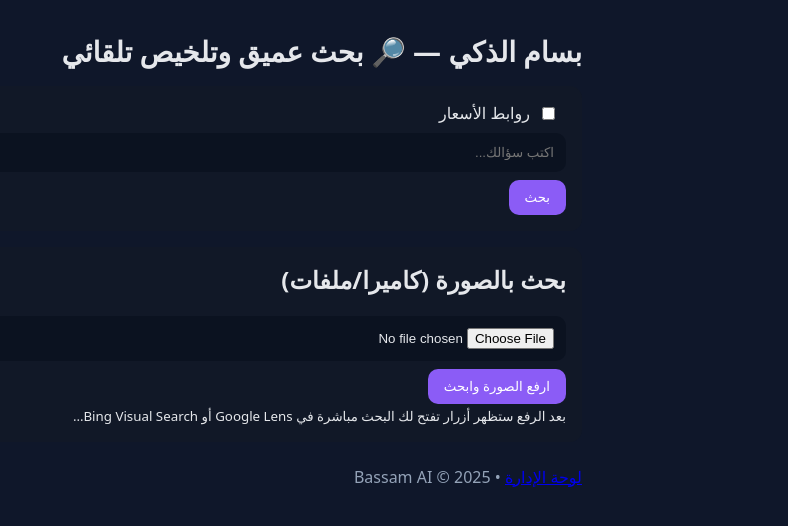
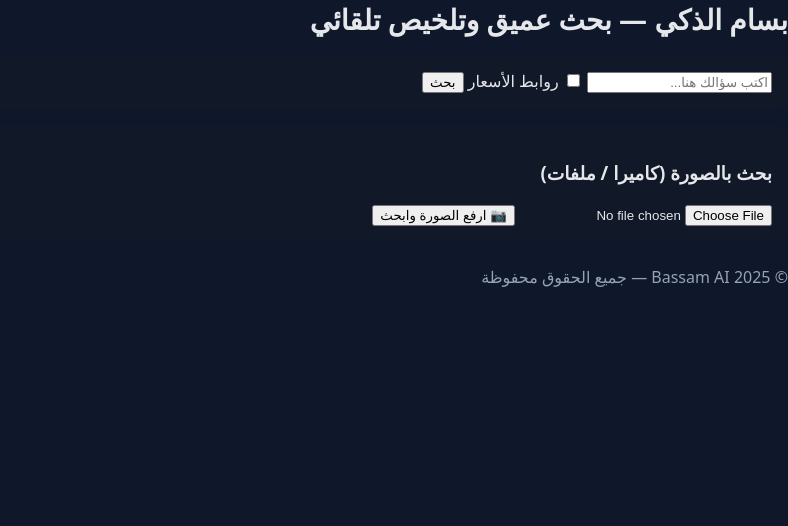
Before and after one commit to bassam-st/bassam-brain, a FastAPI app: page / in a window 1280 px wide. Shown: the top 526 px of the page, without its empty margins (492-1280 px from the left). Run offline with FastAPI, Linux system fonts and the light colour scheme.

Commit message:
Update index.html

```diff
--- a/templates/index.html
+++ b/templates/index.html
@@ -1,48 +1,82 @@
 <!doctype html>
 <html lang="ar" dir="rtl">
 <head>
-  <meta charset="utf-8"/>
-  <meta name="viewport" content="width=device-width,initial-scale=1"/>
-  <title>بسام الذكي — بحث عميق وتلخيص تلقائي</title>
-  <link rel="stylesheet" href="/static/style.css">
-  <meta name="theme-color" content="#0f172a"/>
+  <meta charset="utf-8" />
+  <meta name="viewport" content="width=device-width, initial-scale=1" />
+  <title>بسام الذكي 🔍 بحث عميق وتلخيص تلقائي</title>
+  <link rel="stylesheet" href="/static/style.css" />
+  <meta name="theme-color" content="#0b0f19" />
 </head>
+
 <body>
-  <main class="container">
-    <h1>بسام الذكي — 🔎 بحث عميق وتلخيص تلقائي</h1>
+  <header class="top">
+    <h1>بسام الذكي — بحث عميق وتلخيص تلقائي</h1>
+  </header>
 
   <section class="card">
-      <form method="post" action="/search">
-        <label class="inline">
-          <input type="checkbox" name="include_prices">
-          روابط الأسعار
+    <form method="post" action="/search" class="row">
+      <input name="q" placeholder="اكتب سؤالك هنا..." required />
+      <label class="chk">
+        <input type="checkbox" name="include_prices" /> روابط الأسعار
       </label>
-        <input class="input" name="q" placeholder="اكتب سؤالك..." required>
-        <button class="btn" type="submit">بحث</button>
+      <button type="submit">بحث</button>
     </form>
   </section>
 
+  {% if error %}
+  <div class="card error">⚠️ {{ error }}</div>
+  {% endif %}
+
+  {% if message %}
+  <div class="card msg">{{ message }}</div>
+  {% endif %}
+
+  <!-- نتائج البحث -->
+  {% if results %}
   <section class="card">
-      <h2>بحث بالصورة (كاميرا/ملفات)</h2>
-      <form method="post" action="/search_image" enctype="multipart/form-data">
-        <input class="input" type="file" name="image" accept="image/*" capture="environment" required>
-        <button class="btn" type="submit">ارفع الصورة وابحث</button>
+    <h3>نتائج البحث ({{ engine_used }})</h3>
+    <ul>
+      {% for r in results %}
+      <li>
+        <a href="{{ r.link }}" target="_blank">{{ r.title }}</a>
+        <p>{{ r.snippet }}</p>
+        <span class="src">📘 {{ r.source }}</span>
+      </li>
+      {% endfor %}
+    </ul>
+  </section>
+  {% endif %}
+
+  <!-- رفع الصور -->
+  <section class="card">
+    <h3>بحث بالصورة (كاميرا / ملفات)</h3>
+    <form action="/upload" method="post" enctype="multipart/form-data">
+      <input type="file" name="file" accept="image/*" capture="environment" required />
+      <button type="submit">📷 ارفع الصورة وابحث</button>
     </form>
-      <small>بعد الرفع ستظهر أزرار تفتح لك البحث مباشرة في Google Lens أو Bing Visual Search…</small>
   </section>
 
+  {% if uploaded_image %}
+  <section class="card">
+    <h3>نتائج العدسات 🔍</h3>
+    <img src="/uploads/{{ uploaded_image }}" alt="الصورة المرفوعة" style="max-width:100%;border-radius:12px;" />
+
+    <div class="lens-links">
+      {% if google_lens %}
+      <a href="{{ google_lens }}" class="lens-btn" target="_blank">🔎 بحث Google Lens</a>
+      {% endif %}
+      {% if bing_visual %}
+      <a href="{{ bing_visual }}" class="lens-btn" target="_blank">🖼️ بحث Bing Visual</a>
+      {% endif %}
+      {% if yandex_search %}
+      <a href="{{ yandex_search }}" class="lens-btn" target="_blank">🌐 بحث Yandex Images</a>
+      {% endif %}
+    </div>
+  </section>
+  {% endif %}
+
   <footer>
-      <a href="/admin">لوحة الإدارة</a> • Bassam AI © 2025
+    <p>© Bassam AI 2025 — جميع الحقوق محفوظة</p>
   </footer>
-  </main>
-
-  <!-- تسجيل Service Worker للتثبيت كـ PWA -->
-  <script>
-    if ("serviceWorker" in navigator) {
-      window.addEventListener("load", () => {
-        navigator.serviceWorker.register("/static/sw.js").catch(()=>{});
-      });
-    }
-  </script>
 </body>
 </html>
```
Lines whose indentation alone changed are shown as unchanged.
